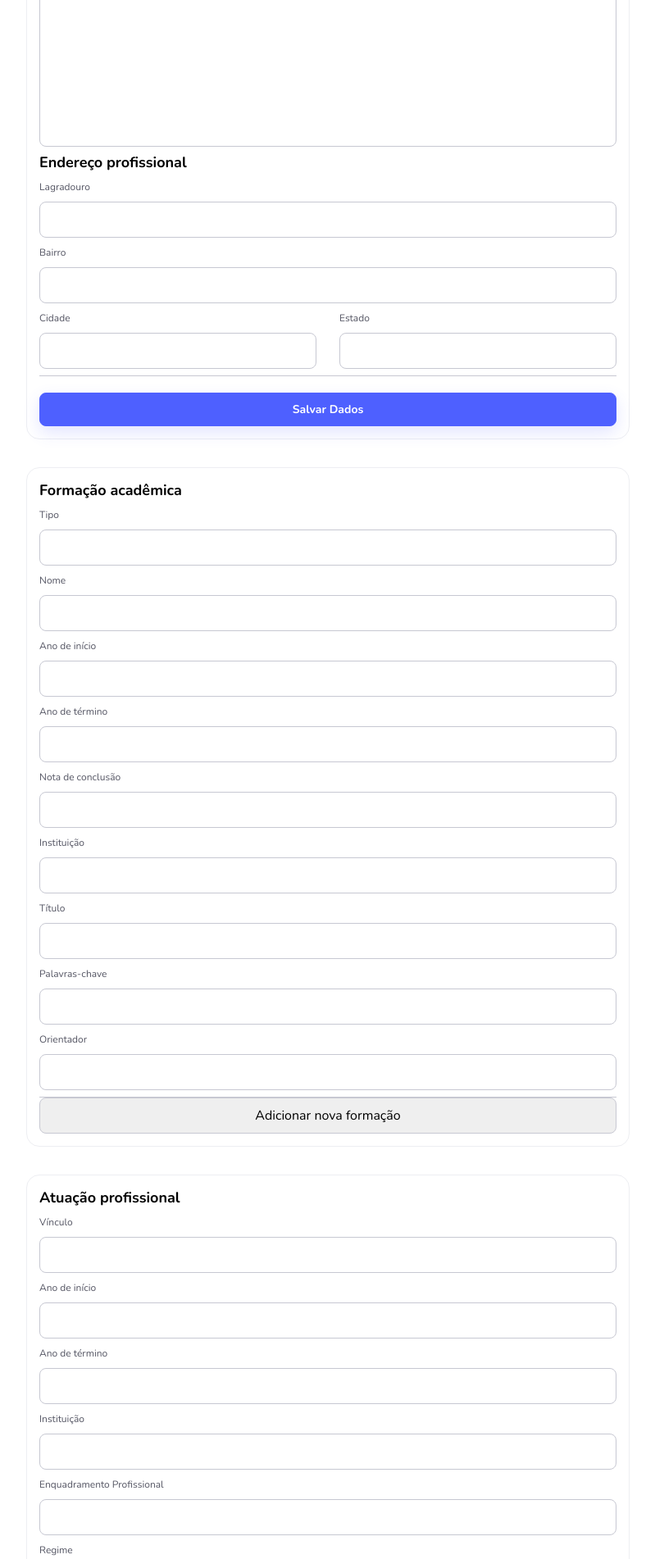
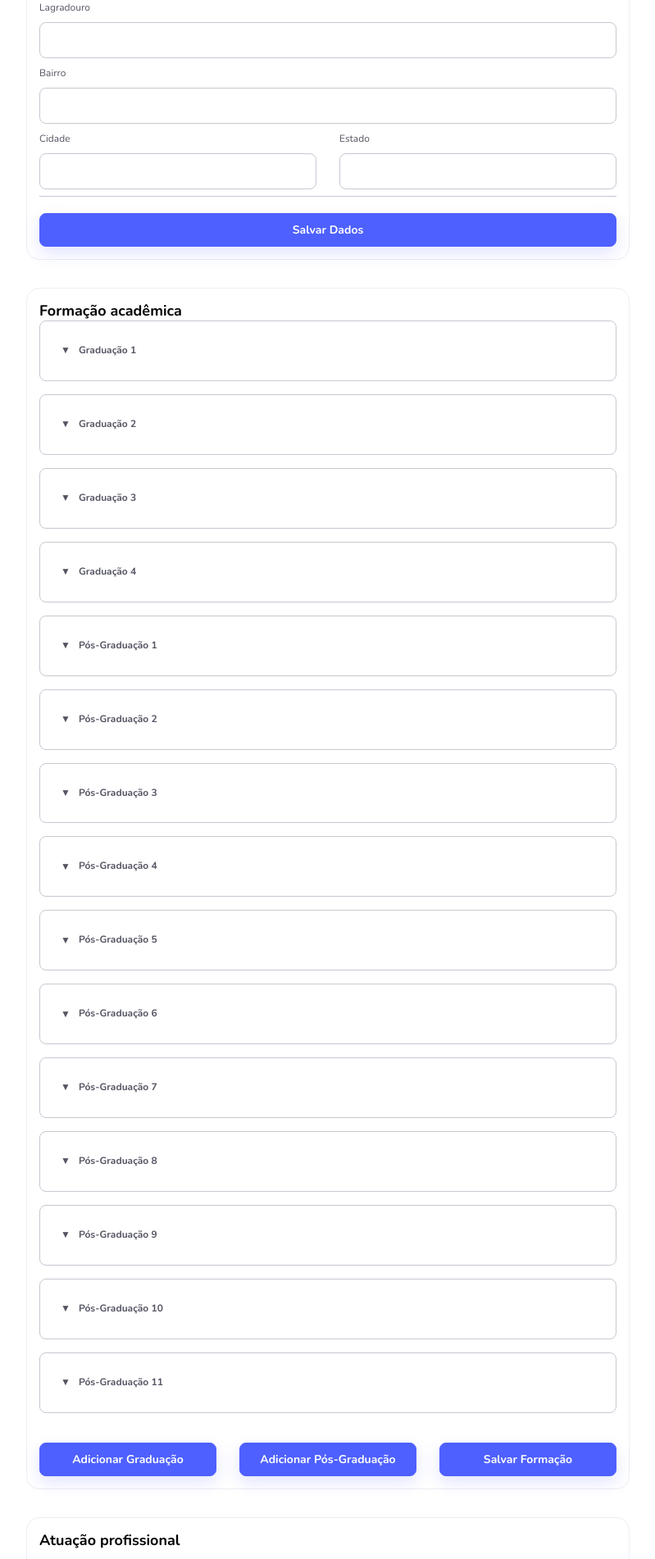
Before and after one commit to WellingtonFelipeLS/Lattes-Simplificado, a Django app: template curriculo/templates/manage-profile.html in a window 1280 px wide. Shown: the part 920-2822 px from the top of the page at 82% size, without its empty margins (240-1039 px from the left). Run offline with Django 3.2, Linux system fonts and the light colour scheme; the template is opened without the code that fills it: values that come from a table or form of the project are taken from there, others are empty.

Commit message:
Implementação parcial do cadastro de formação.

```diff
--- a/curriculo/forms.py
+++ b/curriculo/forms.py
@@ -1,6 +1,7 @@
+from typing import Any
 from django.contrib.auth.forms import UserCreationForm
 from django.contrib.auth.models import User
-from django.forms import ModelForm, EmailField
+from django.forms import ModelForm, EmailField, NumberInput, TextInput, modelformset_factory
 from .models import *
 
 
@@ -76,17 +77,15 @@ class PesquisadorForm(ModelForm):
 class GraduacaoForm(ModelForm):
     class Meta:
         model = Graduacao
-        fields = ['titulo', 'ano_de_inicio', 'ano_de_termino', 'nome', 'instituicao', 'orientador', 'nota_conclusao', 'palavras_chave']
-
-class AreaPesquisaForm(ModelForm):
-    class Meta:
-        model = AreaPesquisa
-        fields = ['area', 'grande_area', 'sub_area', 'especialidade_area']
+        fields = ['ano_de_inicio', 'ano_de_termino', 'nome', 'instituicao']
+        widgets = {
+            'ano_de_inicio': NumberInput(attrs={'name': 'my_custom_name'})
+        }
 
 class PosGraduacaoForm(ModelForm):
     class Meta:
         model = PosGraduacao
-        fields = ['titulo', 'ano_de_inicio', 'ano_de_termino', 'nome', 'instituicao', 'orientador', 'palavras_chave', 'area_de_pesquisa']
+        fields = ['ano_de_inicio', 'ano_de_termino', 'nome', 'instituicao', 'titulo', 'orientador', 'palavras_chave', 'area', 'grande_area', 'sub_area', 'especialidade_area']
 
 class ProjetoPesquisaForm(ModelForm):
     class Meta:
--- a/curriculo/models.py
+++ b/curriculo/models.py
@@ -42,10 +42,10 @@ class ProeficienciaIdioma(models.Model):
         (2, "Bem")
     )
     idioma = models.CharField(max_length=100)
-    compreensao = models.IntegerField(choices=NivelProeficiencia)
-    fala = models.IntegerField(choices=NivelProeficiencia)
-    escrita = models.IntegerField(choices=NivelProeficiencia)
-    leitura = models.IntegerField(choices=NivelProeficiencia)
+    compreensao = models.IntegerField(choices=NivelProeficiencia, default=0)
+    fala = models.IntegerField(choices=NivelProeficiencia, default=0)
+    escrita = models.IntegerField(choices=NivelProeficiencia, default=0)
+    leitura = models.IntegerField(choices=NivelProeficiencia, default=0)
     curriculo = models.ForeignKey(Curriculo, on_delete=models.CASCADE)
 
     def __str__(self):
@@ -105,44 +105,32 @@ class Pesquisador(models.Model):
     cpf = models.CharField(max_length=11)
     telefone = models.CharField(max_length=11)
     email = models.EmailField()
-    foto = models.TextField()
+    foto = models.CharField(max_length=200)
 
     def __str__(self):
         return self.nome
 
 class FormacaoAcademica(models.Model):
-    ano_de_inicio = models.IntegerField()
-    ano_de_termino = models.IntegerField()
-    nome = models.CharField(max_length=200)
-    instituicao = models.TextField()
+    ano_de_inicio = models.IntegerField(default=0)
+    ano_de_termino = models.IntegerField(default=0)
+    nome = models.CharField(max_length=200, default='')
+    instituicao = models.CharField(max_length=200, default='')
     curriculo = models.ForeignKey(Curriculo, on_delete=models.CASCADE)
 
     class Meta:
         abstract = True
 
 class Graduacao(FormacaoAcademica):
-    titulo = models.CharField(max_length=200)
-    orientador = models.CharField(max_length=200)
-    nota_conclusao = models.FloatField()
-    palavras_chave = models.CharField(max_length=500)
-
-    def __str__(self):
-        return self.titulo
-
-class AreaPesquisa(models.Model):
-    area = models.CharField(max_length=200)
-    grande_area = models.CharField(max_length=200)
-    sub_area = models.CharField(max_length=200)
-    especialidade_area = models.CharField(max_length=200)
+    pass
 
 class PosGraduacao(FormacaoAcademica):
-    titulo = models.CharField(max_length=200)
-    orientador = models.CharField(max_length=200)
-    palavras_chave = models.CharField(max_length=500)
-    area_de_pesquisa = models.ForeignKey(
-        AreaPesquisa,
-        on_delete=models.CASCADE)
-    curriculo = models.ForeignKey(Curriculo, on_delete=models.CASCADE)
+    titulo = models.CharField(max_length=200, default='')
+    orientador = models.CharField(max_length=200, default='')
+    palavras_chave = models.CharField(max_length=500, default='')
+    area = models.CharField(max_length=200, default='')
+    grande_area = models.CharField(max_length=200, default='')
+    sub_area = models.CharField(max_length=200, default='')
+    especialidade_area = models.CharField(max_length=200, default='')
 
     def __str__(self):
         return self.titulo
--- a/curriculo/static/css/collapse.css
+++ b/curriculo/static/css/collapse.css
@@ -24,7 +24,7 @@
 
 .accordion > input[type="checkbox"]:checked ~ .content {
 	padding: 15px;
-	border: 1px solid #e8e8e8;
+	border: 1px solid #ffffff;
 	border-top: 0;
 }
 
@@ -34,14 +34,14 @@
 	line-height: 1.2em;
 }
 
-.accordion label {
-	color: #e01919;
+.accordion .handle label {
 	padding: 15px;
 	cursor: pointer;
 }
 
-.accordion label:hover, .accordion label:focus {
+.accordion .handle label:hover, .accordion .handle label:focus {
 	background: #f5f2f2;
+	border-radius: .8rem;
 }
 
 .accordion .handle label:before {
@@ -62,3 +62,7 @@
 .accordion p:last-child {
 	margin-bottom: 0;
 }
+
+.content input {
+	width: 100%;
+}
--- a/curriculo/static/css/styles.css
+++ b/curriculo/static/css/styles.css
@@ -8,6 +8,7 @@
     font-size: 62.5%;
 
 }
+
 *{
     padding: 0;
     margin: 0;
@@ -16,7 +17,7 @@
 
 }
 
-body{
+body {
     color: var(--secondary-text-color-black);
 }
 
@@ -38,7 +39,6 @@ header form{
 }
 
 .header input[type="search"]{
-
 	background: transparent;
 	margin: 0;
 	padding: .7rem .8rem;
@@ -82,6 +82,7 @@ header form{
     font-size: 1.6rem;
     padding: 1rem;
  }
+
  .header a:hover{
     color: var(--backgpround-color2);
  }
@@ -91,17 +92,21 @@ header form{
     width: 100%;
     margin: 1rem auto 0;
 }
+
 .container h1{
     font-size: 2rem;
     margin-bottom: 1.4rem;
     padding-left: .4rem;
+}
 
-}
 .wrapper{
     display: grid;
     grid-template-columns: 1fr 1fr  ;
     column-gap: 2.8rem;
+}
 
+#form_acad_buttons{
+    grid-template-columns: 1fr 1fr 1fr;
 }
 
 fieldset{
@@ -130,6 +135,7 @@ select {
 	font-size: 1.6rem;
 	padding: 1rem;
 	outline-color: var(--highlight-color-purple);
+	width: 100%;
 }
 
 fieldset .input-block.input-block-btn{
@@ -142,18 +148,21 @@ fieldset .input-block label{
     font-size: 1.2rem;
     padding: 1rem 0;
 }
-fieldset .input-block input,textarea{
+
+fieldset .input-block input, textarea, .accordion{
 	border: 1px solid var(--background-color-border);
 	border-radius: .8rem;
 	font-size: 1.6rem;
 	padding: 1rem;
 	outline-color: var(--highlight-color-purple);
 }
+
 fieldset .input-block textarea{
 	resize: none;
 	margin-bottom: 1%;
 	margin-top: 2%;
 }
+
 fieldset .input-block input[type="submit"]{
     background-color: var(--highlight-color-purple);
     color: #FFF;
--- a/curriculo/templates/manage-profile.html
+++ b/curriculo/templates/manage-profile.html
@@ -85,47 +85,60 @@
 					<input type="submit" value="Salvar Dados" name="salvar_dados_pessoais" id="btn-salvar"/>
 				</div>
             </fieldset>
+		</form>
+		<form method="POST">
+			{% csrf_token %}
             <fieldset>
-                <h2>Formação acadêmica</h2>
+                <h2 id="form_academ">Formação acadêmica</h2>
 				<div class="input-block">
-                    <label for="tipo">Tipo</label>
-                    <input type="text" name="tipo" id="tipo">
+					{{ grad_form.management_form}}
+					{% for hidden in grad_form.hidden_fields %}
+						{{ hidden }}
+					{% endfor %}
+					{% for grad in grad_form %}
+					<section class="accordion">
+						<input type="checkbox" name="collapse-grad" id="grad{{ forloop.counter }}">
+						<h2 class="handle">
+						  <label for="grad{{ forloop.counter }}">Graduação {{ forloop.counter }}</label>
+						</h2>
+						<div class="content">
+							{{ grad.errors }}
+							{{ grad }}
+						</div>
+					</section>
+					{% endfor %}
+					{{ posgrad_form.management_form}}
+					{% for pos_hidden in posgrad_form.hidden_fields %}
+						{{ pos_hidden }}
+					{% endfor %}
+					{% for posgrad in posgrad_form %}
+					<section class="accordion">
+						<input type="checkbox" name="collapse-posgrad" id="posgrad{{ forloop.counter }}">
+						<h2 class="handle">
+						  <label for="posgrad{{ forloop.counter }}">Pós-Graduação {{ forloop.counter }}</label>
+						</h2>
+						<div class="content">
+							{{ posgrad.errors }}
+							{{ posgrad }}
+						</div>
+					</section>
+					{% endfor %}
+					</div>
+					<div class="wrapper" id="form_acad_buttons">
+						<div class="input-block">
+							<input type="submit" value="Adicionar Graduação" name="add_grad" id="add_grad">
 						</div>
 						<div class="input-block">
-                    <label for="nome-formacao">Nome</label>
-                    <input type="text" name="nome-formacao" id="nome-formacao">
+							<input type="submit" value="Adicionar Pós-Graduação" name="add_posgrad" id="add_posgrad">
 						</div>
 						<div class="input-block">
-                    <label for="formacao-ano-ini">Ano de início</label>
-                    <input type="text" name="formacao-ano-ini" id="formacao-ano-ini">
+							<input type="submit" value="Salvar Formação" name="save_form_acad" id="save_form_acad">
 						</div>
-                <div class="input-block">
-                    <label for="formacao-ano-fin">Ano de término</label>
-                    <input type="text" name="formacao-ano-fin" id="formacao-ano-fin">
 					</div>
-                <div class="input-block">
-                    <label for="nota">Nota de conclusão</label>
-                    <input type="text" name="nota" id="nota">
 				</div>
-                <div class="input-block">
-                    <label for="instituicao">Instituição</label>
-                    <input type="text" name="instituicao" id="instituicao">
-                </div>
-                <div class="input-block">
-                    <label for="titulo-formacao">Título</label>
-                    <input type="text" name="titulo-formacao" id="titulo-formacao">
-                </div>
-                <div class="input-block">
-                    <label for="palavra-chave">Palavras-chave</label>
-                    <input type="text" name="palavra-chave" id="palavra-chave">
-                </div>
-                <div class="input-block">
-                    <label for="orientador-formacao">Orientador</label>
-                    <input type="text" name="orientador-formacao" id="orientador-formacao">
-                </div>
-                <div class="input-block">
-                    <input type="button" value="Adicionar nova formação" name="addFormacao" id="addFormacao">
-                </div>
+		</form>
+		<form method="POST">
+			</fieldset>
             </fieldset>
             <fieldset>
                 <h2>Atuação profissional</h2>
@@ -209,6 +222,8 @@
                     <input type="button" value="Adicionar projeto de pesquisa" name="addAtProfisional" id="addAtProfisional">
                 </div>
             </fieldset>
+			</form>
+			<form metho="POST">
             <fieldset>
                 <h2 id="proeficiencia_idioma">Idiomas</h2>
 				<div class="input-block">
@@ -218,9 +233,9 @@
 				{% endfor %}
 				{% for form_idioma in proeficiencia_idioma_form %}
 				<section class="accordion">
-					<input type="checkbox" name="collapse" id="handle{{ forloop.counter }}">
+					<input type="checkbox" name="collapse-idioma" id="idioma{{ forloop.counter }}">
 					<h2 class="handle">
-					  <label for="handle{{ forloop.counter }}">Idioma {{ forloop.counter }}</label>
+					  <label for="idioma{{ forloop.counter }}">Idioma {{ forloop.counter }}</label>
 					</h2>
 					<div class="content">
 						{{ form_idioma.errors }}
@@ -228,6 +243,7 @@
 					</div>
 				</section>
 				{% endfor %}
+				</div>
 				<div class="wrapper">
 					<div class="input-block">
 						<input type="submit" value="Adicionar Idioma" name="add_idioma" id="add_idioma">
@@ -237,6 +253,8 @@
 					</div>
 				</div>
             </fieldset>
+			</form>
+			<form method="POST">
             <fieldset>
                 <h2>Prêmios e títulos</h2>
                 <div class="input-block">
```
Also changed, not shown: curriculo/views.py (+31 -8 lines), curriculo/migrations/0001_initial.py, curriculo/migrations/0002_alter_linhapesquisa_detalhamento.py (deleted), curriculo/migrations/0002_alter_posgraduacao_area_de_pesquisa.py (added), curriculo/migrations/0003_alter_proeficienciaidioma_compreensao.py (deleted), curriculo/migrations/0003_remove_posgraduacao_area_de_pesquisa_and_more.py (added). Lines whose indentation alone changed are shown as unchanged.
